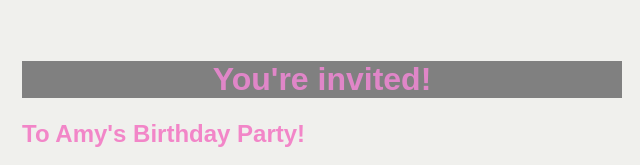
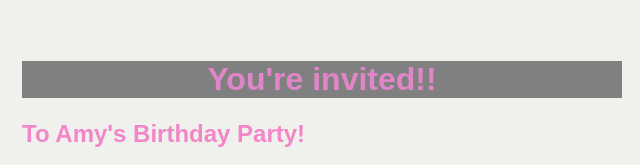
Before and after one commit to Hawwaa21/EventinviteHawwaa-GitHub.i, a plain HTML site: page index.html in a window 1280 px wide. Shown: the top 165 px of the page, 318-958 px from the left. Drawn offline with Linux system fonts and the light colour scheme.

Commit message:
Update invite index.html

```diff
--- a/index.html
+++ b/index.html
@@ -33,7 +33,7 @@
     <body>
     <div class="party1">
 
-        <h1>You're invited!</h1>
+        <h1>You're invited!!</h1>
         <h2>To Amy's Birthday Party!</h2>
 
         <img src="https://upload.wikimedia.org/wikipedia/commons/d/dd/Birthday_candles.jpg" alt= "Birthday cake with candles saying Happy Birthday" width="400">
```
